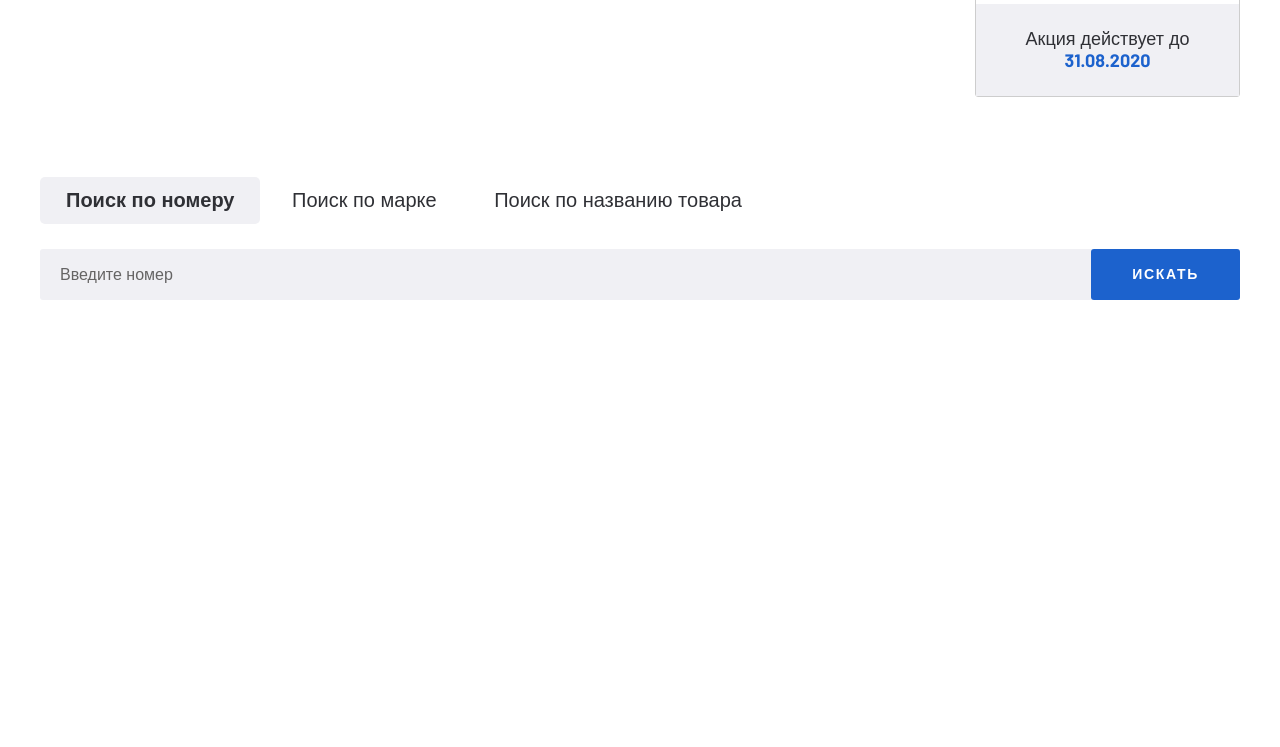
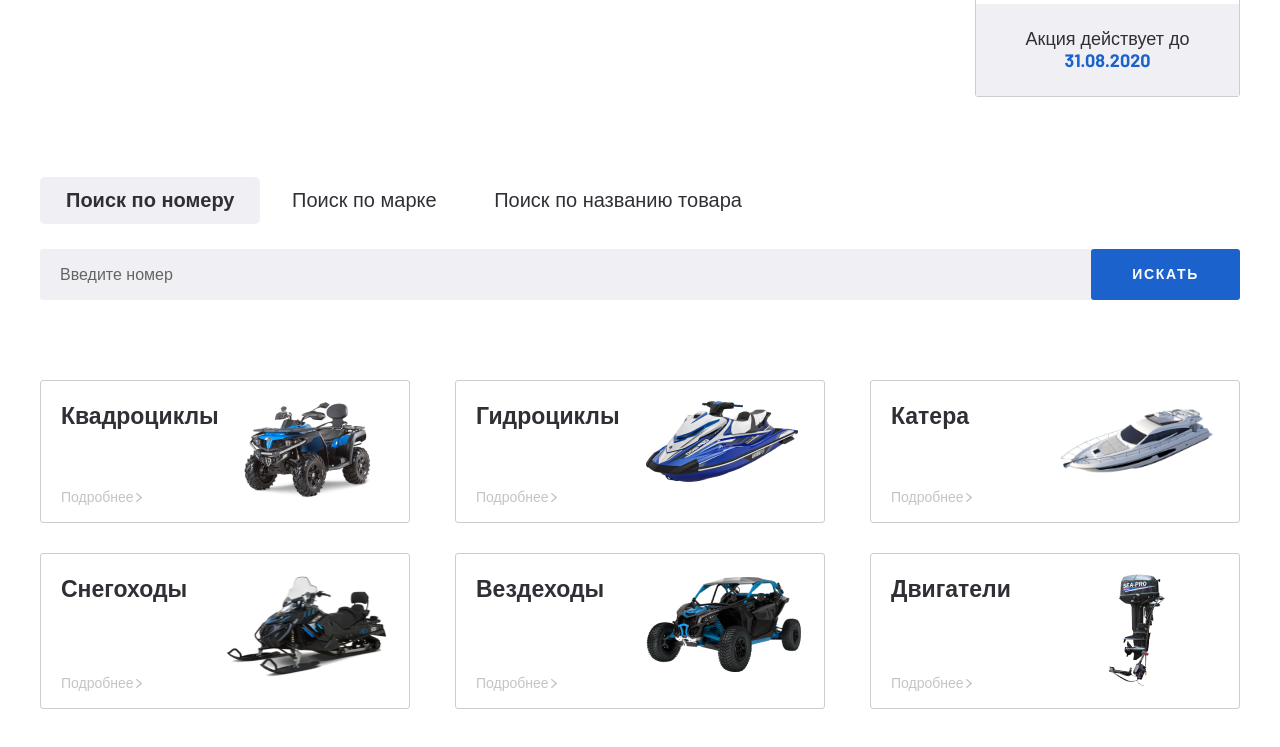
Before and after one commit to anastasiaptakh/drive-moto, a plain HTML site: page index.html in a window 1280 px wide. Shown: the part 729-1476 px from the top of the page. Before the commit the page ends 1109 px from the top, so only its background shows below. Drawn offline with nearby package versions, Linux system fonts and the light colour scheme.

Commit message:
section "categories"

```diff
--- a/css/style.css
+++ b/css/style.css
@@ -276,7 +276,6 @@ body{
     color: #1C62CD;
     display: block;
     font-weight: 700;
-    font-family: 'SFProDisplay-Bold' , sans-serif;
     font-family: 'Barlow', sans-serif;
 }
 .search__tabs{
@@ -326,3 +325,55 @@ body{
     border: none;
     margin-left: -3px;
 }
+.categories__inner{
+    display: flex;
+    justify-content: space-between;
+    flex-wrap: wrap;
+}
+.categories__item{
+    margin-bottom: 30px;
+    width: 370px;
+    border: 1px solid #CDCDCD;
+    border-radius: 3px;
+    display: flex;
+    justify-content: space-between;
+    padding: 20px 20px 16px;
+    transition: all .3s;
+}
+.categories__item:hover{
+    box-shadow: 3px 3px 20px rgba(50, 50, 50, 0.25);
+}
+.categories__item-info{
+    width: 50%;
+    display: flex;
+    flex-direction: column;
+    justify-content: space-between;
+}
+.categories__item-img{
+    text-align: center;
+    width: 50%;
+}
+.categories__item-img img{
+    max-width: 100%;
+}
+.categories__item-title{
+    font-family: 'Barlow', sans-serif;
+    font-weight: 700;
+    font-size: 23px;
+    line-height: 28px;
+    color: #2F3035;
+    transition: all .3s;
+}
+.categories__item:hover .categories__item-title{
+    color: #1C62CD;
+}
+.categories__item-text{
+    color: #C4C4C4;
+    font-size: 14px;
+    line-height: 17px;
+}
+.categories__item-text::after{
+    content: url('../images/link-arrow.svg');
+    padding-left: 2px;
+
+}
--- a/index.html
+++ b/index.html
@@ -158,7 +158,7 @@
     </div>
   </section>
 
-  <section class="search page-section">
+  <div class="search page-section">
     <div class="container">
       <div class="search__inner">
         <div class="search__tabs">
@@ -188,6 +188,67 @@
         </div>
       </div>
     </div>
+  </div>
+
+  <section class="categories page-section">
+    <div class="container">
+      <div class="categories__inner">
+        <a class="categories__item" href="#">
+          <div class="categories__item-info">
+            <h4 class="categories__item-title">Квадроциклы</h4>
+            <p class="categories__item-text">Подробнее</p>
+          </div>
+          <div class="categories__item-img">
+            <img src="images/categories-1.png" alt="">
+          </div>
+        </a>
+        <a class="categories__item" href="#">
+          <div class="categories__item-info">
+            <h4 class="categories__item-title">Гидроциклы</h4>
+            <p class="categories__item-text">Подробнее</p>
+          </div>
+          <div class="categories__item-img">
+            <img src="images/categories-2.png" alt="">
+          </div>
+        </a>
+        <a class="categories__item" href="#">
+          <div class="categories__item-info">
+            <h4 class="categories__item-title">Катера</h4>
+            <p class="categories__item-text">Подробнее</p>
+          </div>
+          <div class="categories__item-img">
+            <img src="images/categories-3.png" alt="">
+          </div>
+        </a>
+        <a class="categories__item" href="#">
+          <div class="categories__item-info">
+            <h4 class="categories__item-title">Снегоходы</h4>
+            <p class="categories__item-text">Подробнее</p>
+          </div>
+          <div class="categories__item-img">
+            <img src="images/categories-4.png" alt="">
+          </div>
+        </a>
+        <a class="categories__item" href="#">
+          <div class="categories__item-info">
+            <h4 class="categories__item-title">Вездеходы</h4>
+            <p class="categories__item-text">Подробнее</p>
+          </div>
+          <div class="categories__item-img">
+            <img src="images/categories-5.png" alt="">
+          </div>
+        </a>
+        <a class="categories__item" href="#">
+          <div class="categories__item-info">
+            <h4 class="categories__item-title">Двигатели</h4>
+            <p class="categories__item-text">Подробнее</p>
+          </div>
+          <div class="categories__item-img">
+            <img src="images/categories-6.png" alt="">
+          </div>
+        </a>
+      </div>
+    </div>
   </section>
 
   <script src="https://ajax.googleapis.com/ajax/libs/jquery/3.4.1/jquery.min.js"></script>
```
Also changed, not shown: images/categories-1.png (added), images/categories-2.png (added), images/categories-3.png (added), images/categories-4.png (added), images/categories-5.png (added), images/categories-6.png (added), images/link-arrow.svg (added), 2 other files.
